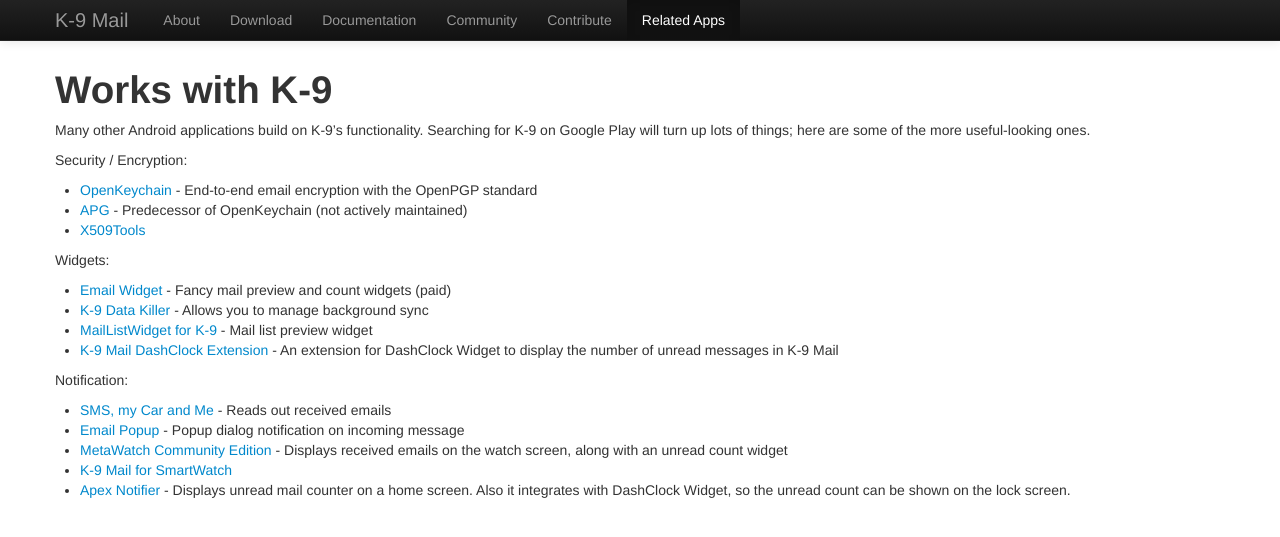
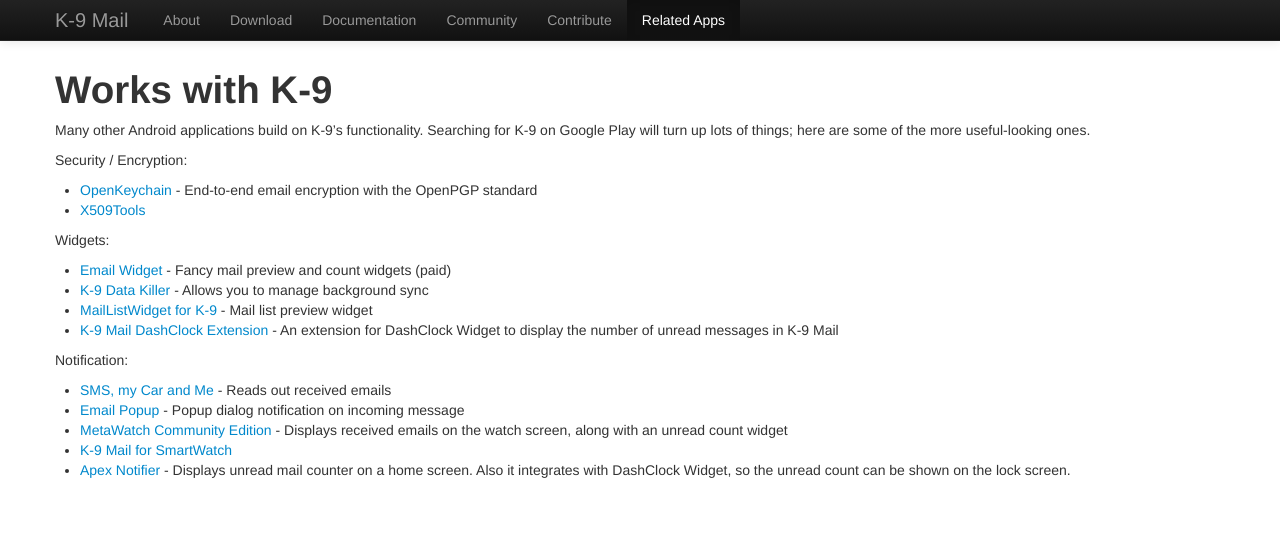
Before and after one commit to k9mail/k9mail.app, a Jekyll site: the page built from worksWithK9.md, in a window 1280 px wide. Shown: the top 537 px of the page. Built offline with Jekyll 4.4.1, drawn with Linux system fonts in a browser that asks for light colours; nearby versions of some CDN libraries.

Commit message:
Removing APG from 'Works with K-9' - #29

```diff
--- a/worksWithK9.md
+++ b/worksWithK9.md
@@ -13,7 +13,6 @@ here are some of the more useful-looking ones.
 Security / Encryption:
 
 * [OpenKeychain](https://www.openkeychain.org/) - End-to-end email encryption with the OpenPGP standard
-* [APG](https://play.google.com/store/apps/details?id=org.thialfihar.android.apg) - Predecessor of OpenKeychain (not actively maintained)
 * [X509Tools](https://play.google.com/store/apps/details?id=at.rundquadrat.android.x509tools)
 
 Widgets:
```
